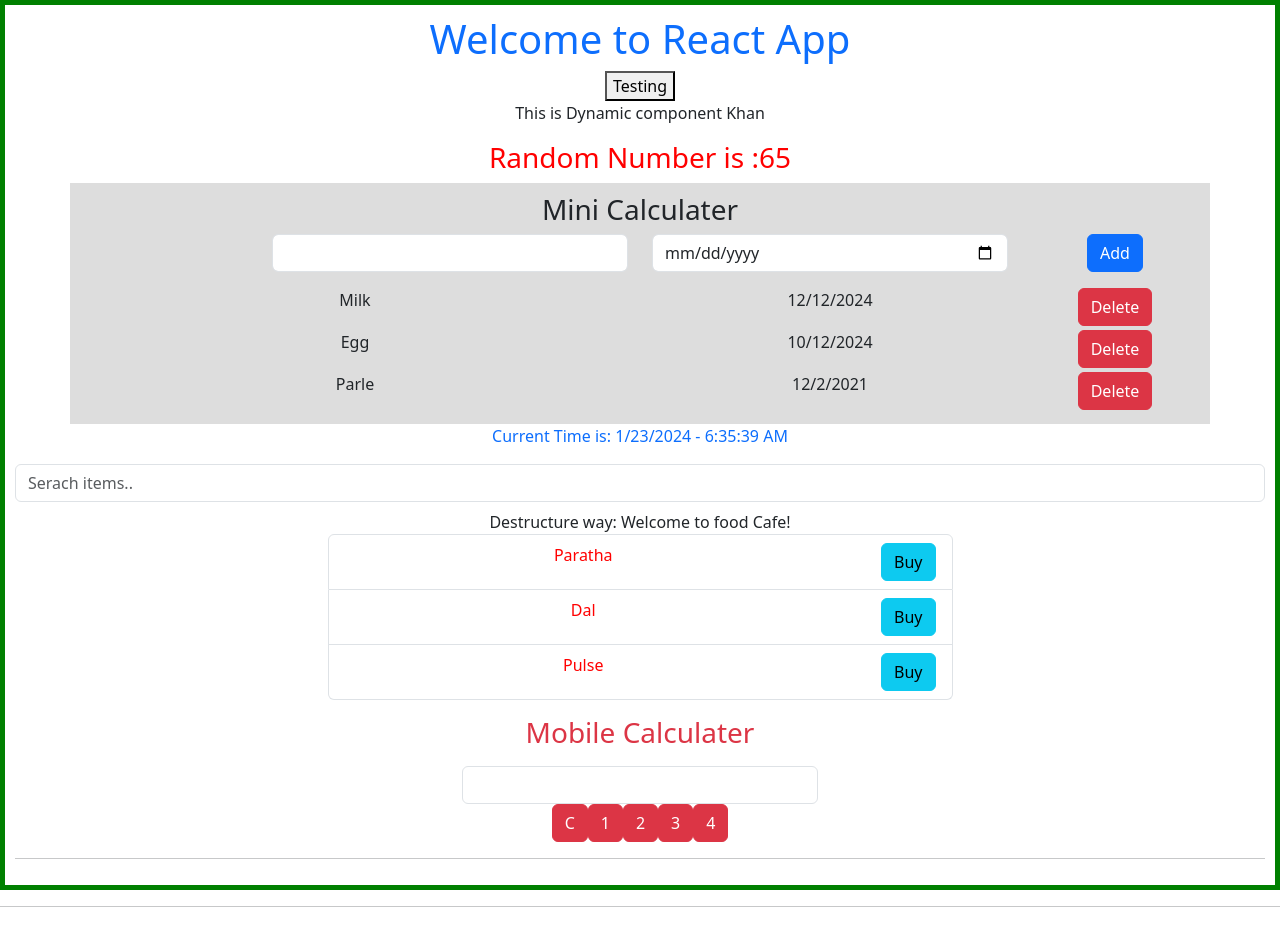
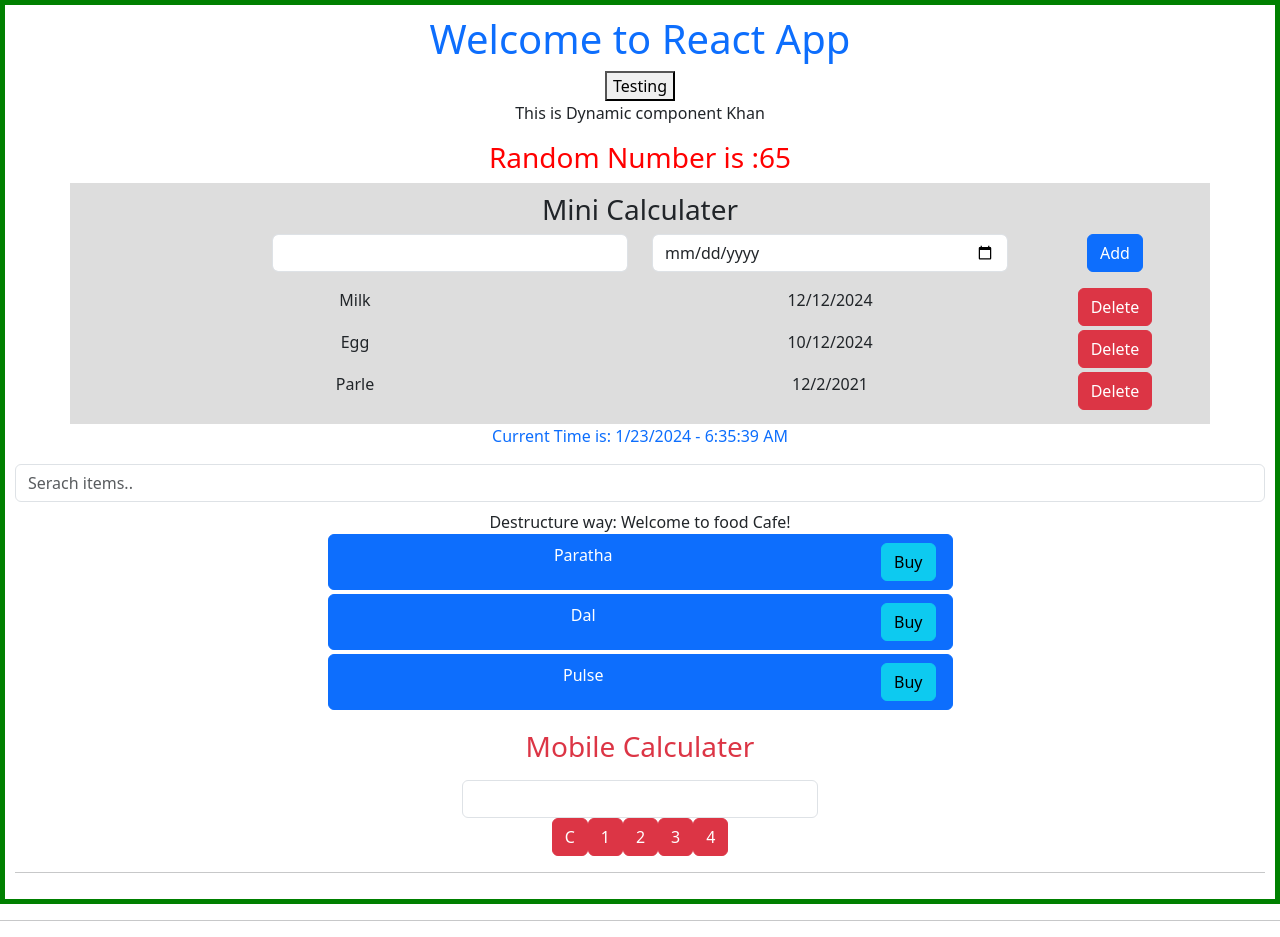
Before and after one commit to gubali/kg-react-demo, a React (Vite) app in the folder vite-project/: page / in a window 1280 px wide. Built offline with nearby package versions, Linux system fonts and the light colour scheme.

Commit message:
foditem all item bg color to blue.

```diff
--- a/vite-project/src/component/FoodItems.jsx
+++ b/vite-project/src/component/FoodItems.jsx
@@ -2,6 +2,7 @@ import Items from "./Items";
 const FoodItems = ({items}) => {
   // let foodItems = ["Dal", "Pulse", "Green Pea", "Salad"];
   const getFoodItems = (items)=>{
+
     alert("Clicked: " + items)
    }
   return (
--- a/vite-project/src/component/Items.jsx
+++ b/vite-project/src/component/Items.jsx
@@ -1,15 +1,18 @@
 import styles from './Items.module.css'
 
 const Items = ({foodItem, handleBuyEvent}) => {
+  let as = true;
   // const getFoodItems = (foodItem)=>{
   //  alert("Clicked" + foodItem)
   // }
   return (
-    <li className={`${styles['list-ab']} list-group-item`} key={foodItem}>
-      <span className={`${styles.floatas}`}>{foodItem}</span>
+    <ul className=' list-group'>
+    <li className={`${styles['list-ab']} list-group-item active mb-1`} key={foodItem}>
+      <span className={`${styles.floatas}` } >{foodItem}</span>
       <button type="button" id="result"
              className={`${styles['btn']} btn btn-info`} onClick={handleBuyEvent}>Buy</button>
     </li>
+    </ul>
   );
 };
 //478197608912
--- a/vite-project/src/component/Items.module.css
+++ b/vite-project/src/component/Items.module.css
@@ -1,7 +1,7 @@
-.list-ab {
+/* .list-ab {
     background-color: #fff !important;
     color: red !important;
-  }
+  } */
   span {
     -webkit-transition: all 0.3s ease-in-out;
     -moz-transition: all 0.3s ease-in-out;
```
